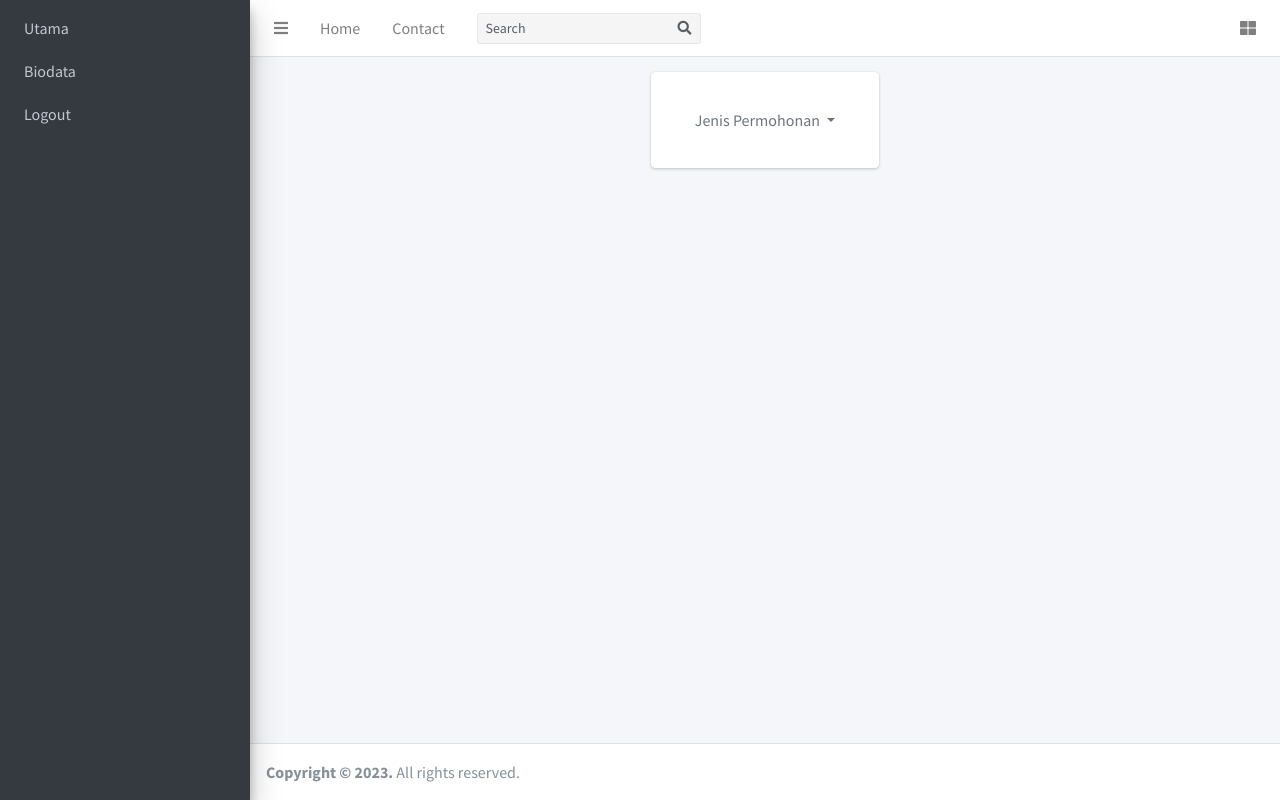
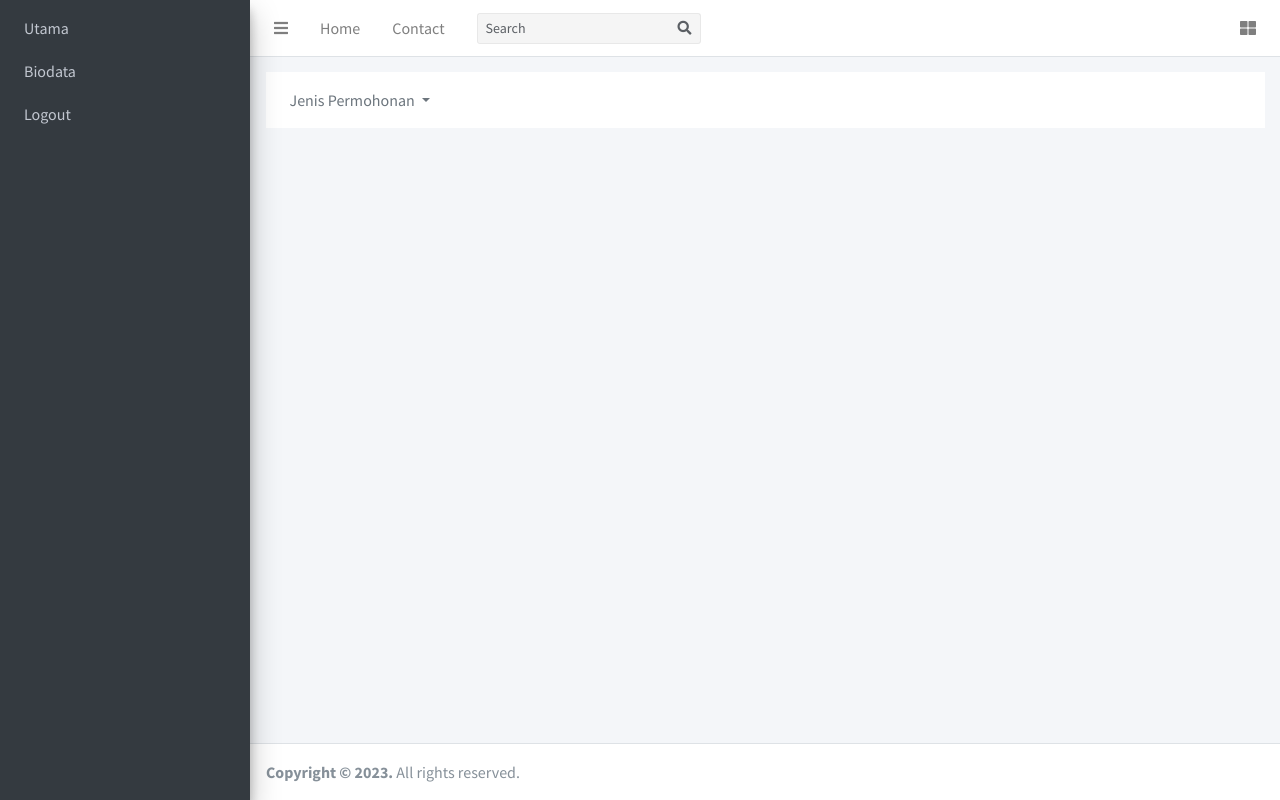
Before and after one commit to BotjahCoding/zaqat_app, a Flask app: page /mainpage_admin in a window 1280 px wide. Run offline with Flask 3, Linux system fonts and the light colour scheme; some libraries are stand-ins or nearby versions.

Commit message:
feat: minor changes

```diff
--- a/templates/mainpage_admin.html
+++ b/templates/mainpage_admin.html
@@ -1,41 +1,72 @@
 <!DOCTYPE html>
 <html>
   <head>
-  <meta charset="utf-8">
-  <meta http-equiv="X-UA-Compatible" content="IE=edge">
+    <meta charset="utf-8" />
+    <meta http-equiv="X-UA-Compatible" content="IE=edge" />
     <title>zaqat</title>
     <!-- Tell the browser to be responsive to screen width -->
-  <meta name="viewport" content="width=device-width, initial-scale=1">
+    <meta name="viewport" content="width=device-width, initial-scale=1" />
     <!-- Font Awesome -->
-  <link rel="stylesheet" href="{{ url_for('static', filename= 'plugins/fontawesome-free/css/all.min.css') }}">
+    <link
+      rel="stylesheet"
+      href="{{ url_for('static', filename= 'plugins/fontawesome-free/css/all.min.css') }}"
+    />
     <!-- Ionicons -->
-  <link rel="stylesheet" href="https://code.ionicframework.com/ionicons/2.0.1/css/ionicons.min.css') }}">
+    <link
+      rel="stylesheet"
+      href="https://code.ionicframework.com/ionicons/2.0.1/css/ionicons.min.css') }}"
+    />
     <!-- Tempusdominus Bbootstrap 4 -->
-  <link rel="stylesheet" href="{{ url_for('static', filename= 'plugins/tempusdominus-bootstrap-4/css/tempusdominus-bootstrap-4.min.css') }}">
+    <link
+      rel="stylesheet"
+      href="{{ url_for('static', filename= 'plugins/tempusdominus-bootstrap-4/css/tempusdominus-bootstrap-4.min.css') }}"
+    />
     <!-- iCheck -->
-  <link rel="stylesheet" href="{{ url_for('static', filename= 'plugins/icheck-bootstrap/icheck-bootstrap.min.css') }}">
+    <link
+      rel="stylesheet"
+      href="{{ url_for('static', filename= 'plugins/icheck-bootstrap/icheck-bootstrap.min.css') }}"
+    />
     <!-- JQVMap -->
-  <link rel="stylesheet" href="{{ url_for('static', filename= 'plugins/jqvmap/jqvmap.min.css') }}">
+    <link
+      rel="stylesheet"
+      href="{{ url_for('static', filename= 'plugins/jqvmap/jqvmap.min.css') }}"
+    />
     <!-- Theme style -->
-  <link rel="stylesheet" href="{{ url_for('static', filename= 'dist/css/adminlte.min.css') }}">
+    <link
+      rel="stylesheet"
+      href="{{ url_for('static', filename= 'dist/css/adminlte.min.css') }}"
+    />
     <!-- overlayScrollbars -->
-  <link rel="stylesheet" href="{{ url_for('static', filename= 'plugins/overlayScrollbars/css/OverlayScrollbars.min.css') }}">
+    <link
+      rel="stylesheet"
+      href="{{ url_for('static', filename= 'plugins/overlayScrollbars/css/OverlayScrollbars.min.css') }}"
+    />
     <!-- Daterange picker -->
-  <link rel="stylesheet" href="{{ url_for('static', filename= 'plugins/daterangepicker/daterangepicker.css') }}">
+    <link
+      rel="stylesheet"
+      href="{{ url_for('static', filename= 'plugins/daterangepicker/daterangepicker.css') }}"
+    />
     <!-- summernote -->
-  <link rel="stylesheet" href="{{ url_for('static', filename= 'plugins/summernote/summernote-bs4.css') }}">
+    <link
+      rel="stylesheet"
+      href="{{ url_for('static', filename= 'plugins/summernote/summernote-bs4.css') }}"
+    />
     <!-- Google Font: Source Sans Pro -->
-  <link href="https://fonts.googleapis.com/css?family=Source+Sans+Pro:300,400,400i,700" rel="stylesheet">
+    <link
+      href="https://fonts.googleapis.com/css?family=Source+Sans+Pro:300,400,400i,700"
+      rel="stylesheet"
+    />
   </head>
   <body class="hold-transition sidebar-mini layout-fixed">
     <div class="wrapper">
-
       <!-- Navbar -->
       <nav class="main-header navbar navbar-expand navbar-white navbar-light">
         <!-- Left navbar links -->
         <ul class="navbar-nav">
           <li class="nav-item">
-        <a class="nav-link" data-widget="pushmenu" href="#" role="button"><i class="fas fa-bars"></i></a>
+            <a class="nav-link" data-widget="pushmenu" href="#" role="button"
+              ><i class="fas fa-bars"></i
+            ></a>
           </li>
           <li class="nav-item d-none d-sm-inline-block">
             <a href="index3.html" class="nav-link">Home</a>
@@ -48,7 +79,12 @@
         <!-- SEARCH FORM -->
         <form class="form-inline ml-3">
           <div class="input-group input-group-sm">
-        <input class="form-control form-control-navbar" type="search" placeholder="Search" aria-label="Search">
+            <input
+              class="form-control form-control-navbar"
+              type="search"
+              placeholder="Search"
+              aria-label="Search"
+            />
             <div class="input-group-append">
               <button class="btn btn-navbar" type="submit">
                 <i class="fas fa-search"></i>
@@ -60,7 +96,13 @@
         <!-- Right navbar links -->
         <ul class="navbar-nav ml-auto">
           <li class="nav-item">
-        <a class="nav-link" data-widget="control-sidebar" data-slide="true" href="#" role="button">
+            <a
+              class="nav-link"
+              data-widget="control-sidebar"
+              data-slide="true"
+              href="#"
+              role="button"
+            >
               <i class="fas fa-th-large"></i>
             </a>
           </li>
@@ -74,28 +116,27 @@
         <div class="sidebar">
           <!-- Sidebar Menu -->
           <nav class="mt-2">
-        <ul class="nav nav-pills nav-sidebar flex-column" data-widget="treeview" role="menu" data-accordion="false">
+            <ul
+              class="nav nav-pills nav-sidebar flex-column"
+              data-widget="treeview"
+              role="menu"
+              data-accordion="false"
+            >
               <!-- Add icons to the links using the .nav-icon class
                with font-awesome or any other icon font library -->
               <li class="nav-item">
                 <a href="/mainpage_user2" class="nav-link">
-              <p>
-                Utama
-              </p>
+                  <p>Utama</p>
                 </a>
               </li>
               <li class="nav-item">
                 <a href="/profile_user2" class="nav-link">
-              <p>
-                Biodata
-              </p>
+                  <p>Biodata</p>
                 </a>
               </li>
               <li class="nav-item">
                 <a href="/homepage_user" class="nav-link">
-              <p>
-                Logout
-              </p>
+                  <p>Logout</p>
                 </a>
               </li>
             </ul>
@@ -108,37 +149,49 @@
       <div class="content-wrapper">
         <!-- Content Header (Page header) -->
         <div class="content-header">
-      <div class="container d-flex align-items-center justify-content-center">
-        <div class="row">
-          <div class="col-12">
+          <div
+            class="container d-flex align-items-center justify-content-center"
+          >
             <!-- Custom Tabs -->
-            <div class="card text-center">
-              <div class="card-body">
+            <div class="w-100 bg-white text-center">
               <ul class="nav nav-pills ml-auto p-2">
                 <li class="nav-item dropdown">
-                    <a class="nav-link dropdown-toggle" data-toggle="dropdown" href="#">
+                  <a
+                    class="nav-link dropdown-toggle"
+                    data-toggle="dropdown"
+                    href="#"
+                  >
                     Jenis Permohonan <span class="caret"></span>
                   </a>
                   <div class="dropdown-menu">
-                      <a class="dropdown-item" tabindex="-1" href="/data_gampong_admin">Data Gampong</a>
-                      <a class="dropdown-item" tabindex="-1" href="/data_staf_admin">Data Staf Baitul Mal</a>
+                    <a
+                      class="dropdown-item"
+                      tabindex="-1"
+                      href="/data_gampong_admin"
+                      >Data Gampong</a
+                    >
+                    <a
+                      class="dropdown-item"
+                      tabindex="-1"
+                      href="/data_staf_admin"
+                      >Data Staf Baitul Mal</a
+                    >
                   </div>
                 </li>
               </ul>
-              </div><!-- /.card-body -->
             </div>
+            <!-- /.card-body -->
             <!-- ./card -->
-          </div>
             <!-- /.col -->
           </div>
-      </div><!-- /.container-fluid -->
+          <!-- /.container-fluid -->
         </div>
         <!-- /.content-header -->
 
         <!-- Main content -->
         <section class="content">
-      <div class="container-fluid">
-      </div><!-- /.container-fluid -->
+          <div class="container-fluid"></div>
+          <!-- /.container-fluid -->
         </section>
         <!-- /.content -->
       </div>
@@ -162,7 +215,7 @@
     <script src="{{ url_for('static', filename= 'plugins/jquery-ui/jquery-ui.min.js') }}"></script>
     <!-- Resolve conflict in jQuery UI tooltip with Bootstrap tooltip -->
     <script>
-  $.widget.bridge('uibutton', $.ui.button)
+      $.widget.bridge("uibutton", $.ui.button);
     </script>
     <!-- Bootstrap 4 -->
     <script src="{{ url_for('static', filename= 'plugins/bootstrap/js/bootstrap.bundle.min.js') }}"></script>
```
Lines whose indentation alone changed are shown as unchanged.
